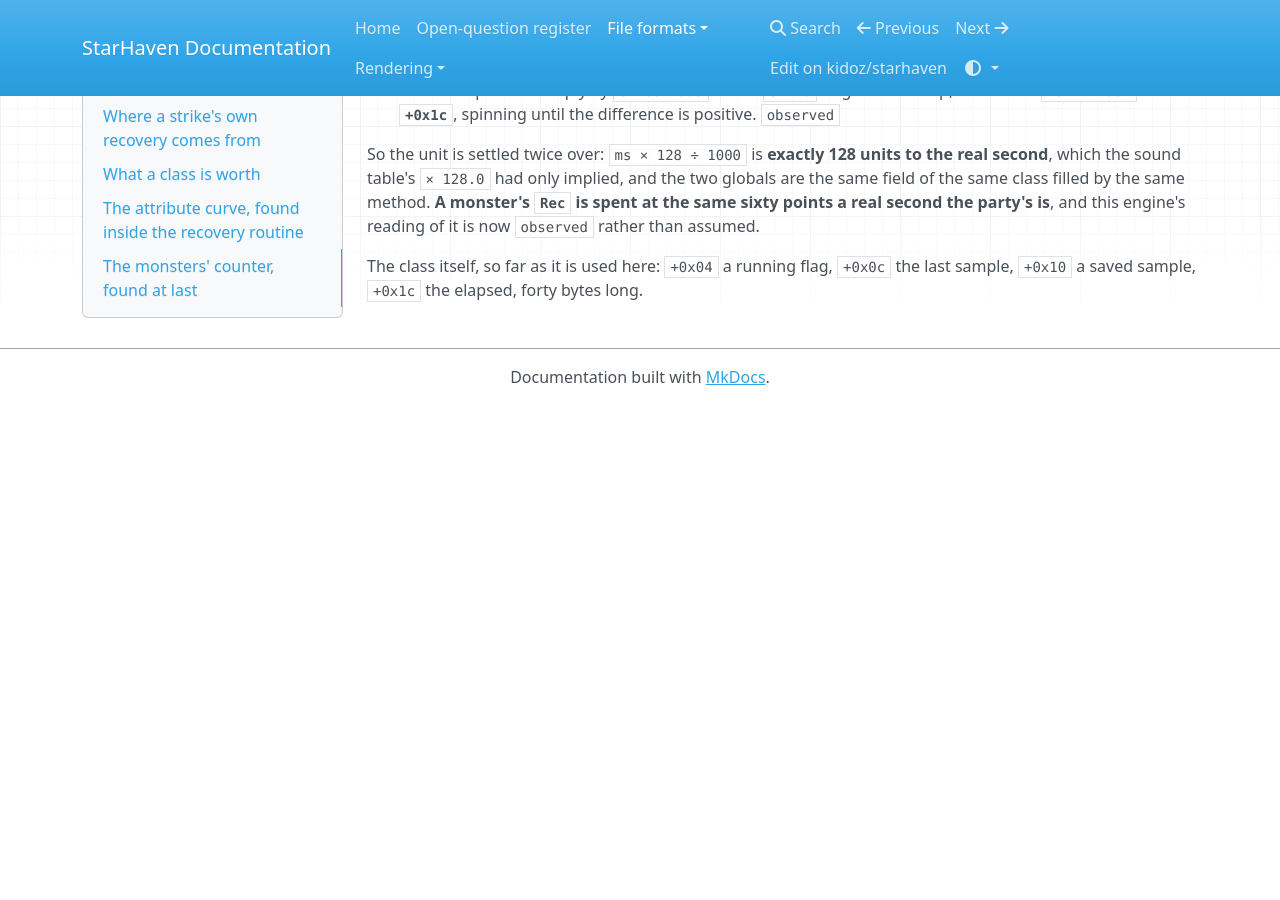
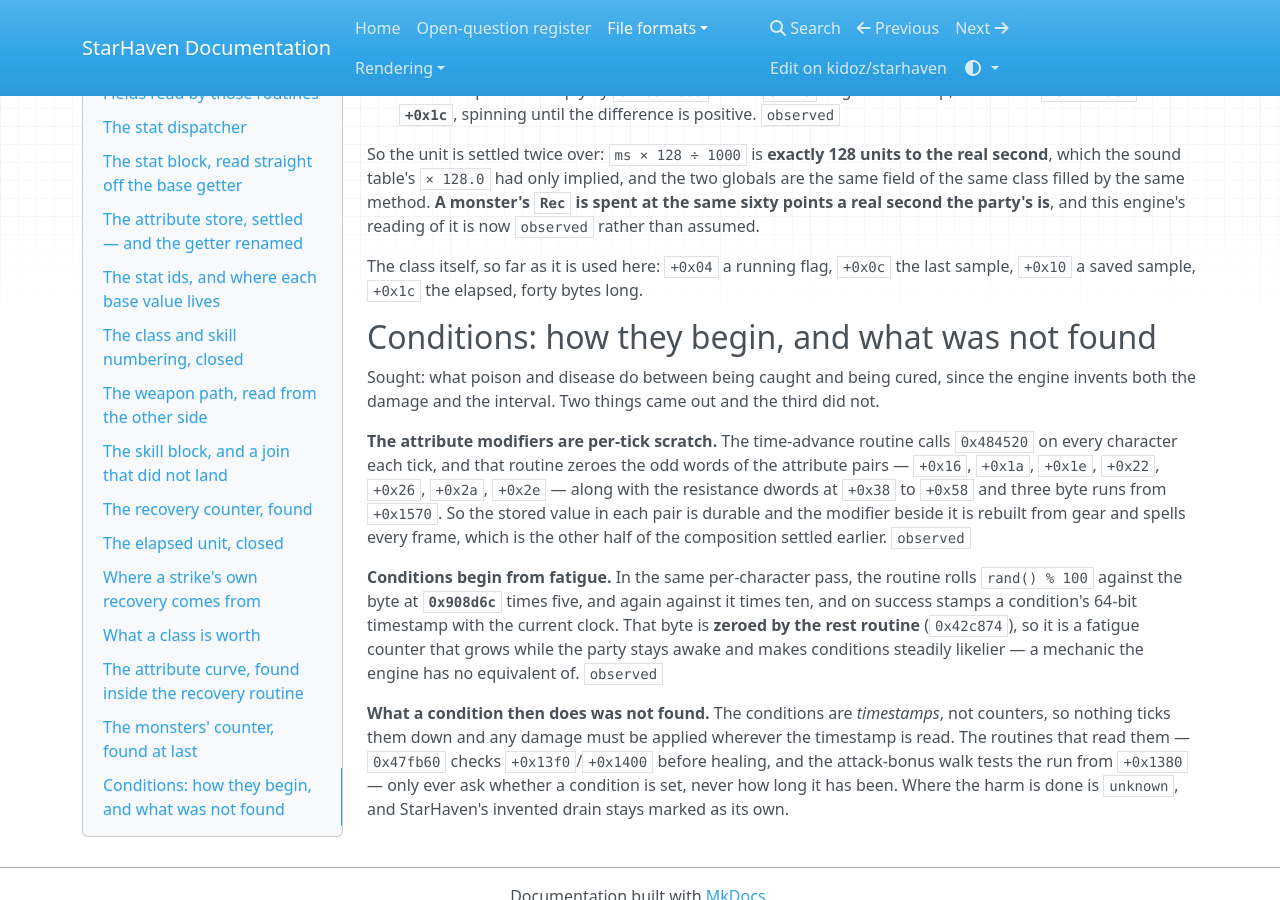
Before and after one commit to kidoz/starhaven, an MkDocs documentation site: the page built from docs/formats/player-record.md, in a window 1280 px wide and 900 px high, scrolled down 10155 px. Built offline with MkDocs 1.6.1, drawn with Linux system fonts in a browser that asks for light colours; nearby versions of some CDN libraries; before the commit the page ends 10560 px from its top, so only the background shows below that.

Commit message:
Find where conditions begin, and record what a condition does as unfound

```diff
--- a/docs/formats/player-record.md
+++ b/docs/formats/player-record.md
@@ -563,3 +563,34 @@ than assumed.
 The class itself, so far as it is used here: `+0x04` a running flag, `+0x0c`
 the last sample, `+0x10` a saved sample, `+0x1c` the elapsed, forty bytes
 long.
+
+## Conditions: how they begin, and what was not found
+
+Sought: what poison and disease do between being caught and being cured,
+since the engine invents both the damage and the interval. Two things came
+out and the third did not.
+
+**The attribute modifiers are per-tick scratch.** The time-advance routine
+calls `0x484520` on every character each tick, and that routine zeroes the
+odd words of the attribute pairs — `+0x16`, `+0x1a`, `+0x1e`, `+0x22`,
+`+0x26`, `+0x2a`, `+0x2e` — along with the resistance dwords at `+0x38` to
+`+0x58` and three byte runs from `+0x1570`. So the stored value in each pair
+is durable and the modifier beside it is rebuilt from gear and spells every
+frame, which is the other half of the composition settled earlier.
+`observed`
+
+**Conditions begin from fatigue.** In the same per-character pass, the
+routine rolls `rand() % 100` against the byte at **`0x908d6c`** times five,
+and again against it times ten, and on success stamps a condition's 64-bit
+timestamp with the current clock. That byte is **zeroed by the rest
+routine** (`0x42c874`), so it is a fatigue counter that grows while the party
+stays awake and makes conditions steadily likelier — a mechanic the engine
+has no equivalent of. `observed`
+
+**What a condition then does was not found.** The conditions are
+*timestamps*, not counters, so nothing ticks them down and any damage must
+be applied wherever the timestamp is read. The routines that read them —
+`0x47fb60` checks `+0x13f0`/`+0x1400` before healing, and the attack-bonus
+walk tests the run from `+0x1380` — only ever ask whether a condition is
+set, never how long it has been. Where the harm is done is `unknown`, and
+StarHaven's invented drain stays marked as its own.
```
Also changed, not shown: README.md (+10 -0 lines).
